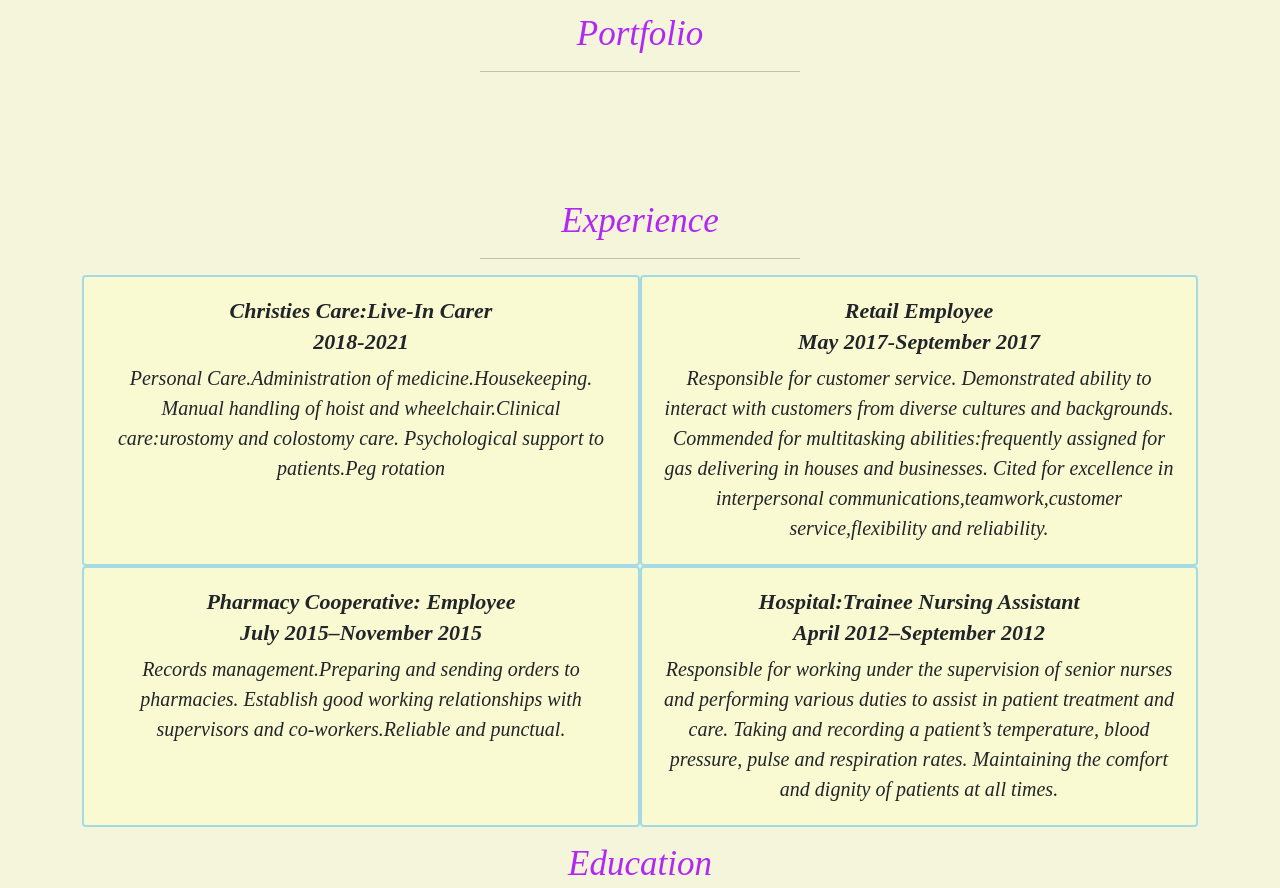
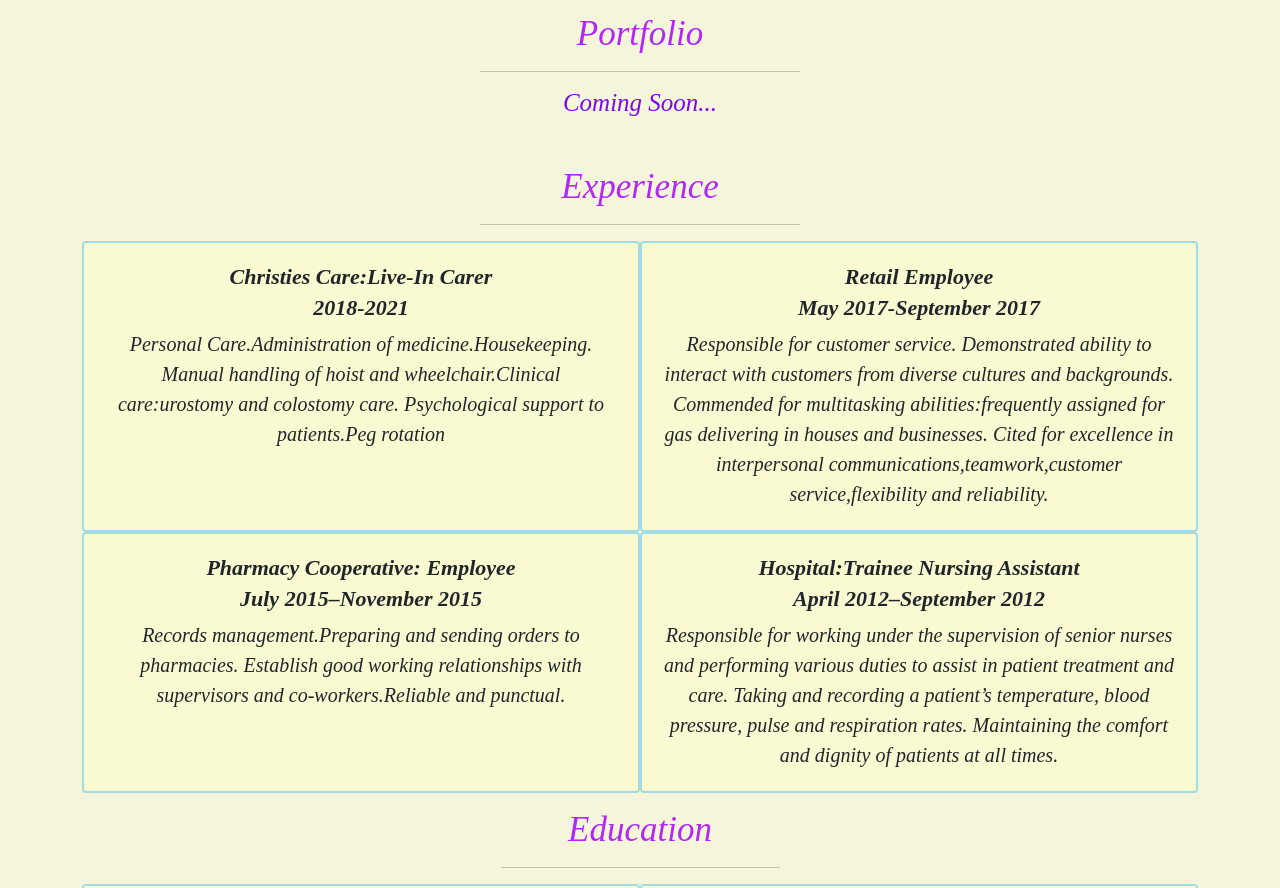
Before and after one commit to Alexandros32/Portfolio, a plain HTML site: page index.html in a window 1280 px wide. Shown: the part 996-1884 px from the top of the page. Drawn offline with nearby package versions, Linux system fonts and the light colour scheme; a web font is replaced by a local one.

Commit message:
Changes in Portfolio

```diff
--- a/index.html
+++ b/index.html
@@ -93,9 +93,10 @@
 					<div class="text-center" id="portfolio">
 						<h2 class="display-4">Portfolio</h2>
 						<hr class="w-25 mx-auto">
-					</div><br>
-					<br>
-					<br>
+					</div>
+					<div>
+				        <h3>Coming Soon...</h3>
+					</div>
 					<br>
 					<!-- The code has been taken from Bootstrap 5 and i have also made some changes myself. -->
 					<section class="main_heading my-5">
```
